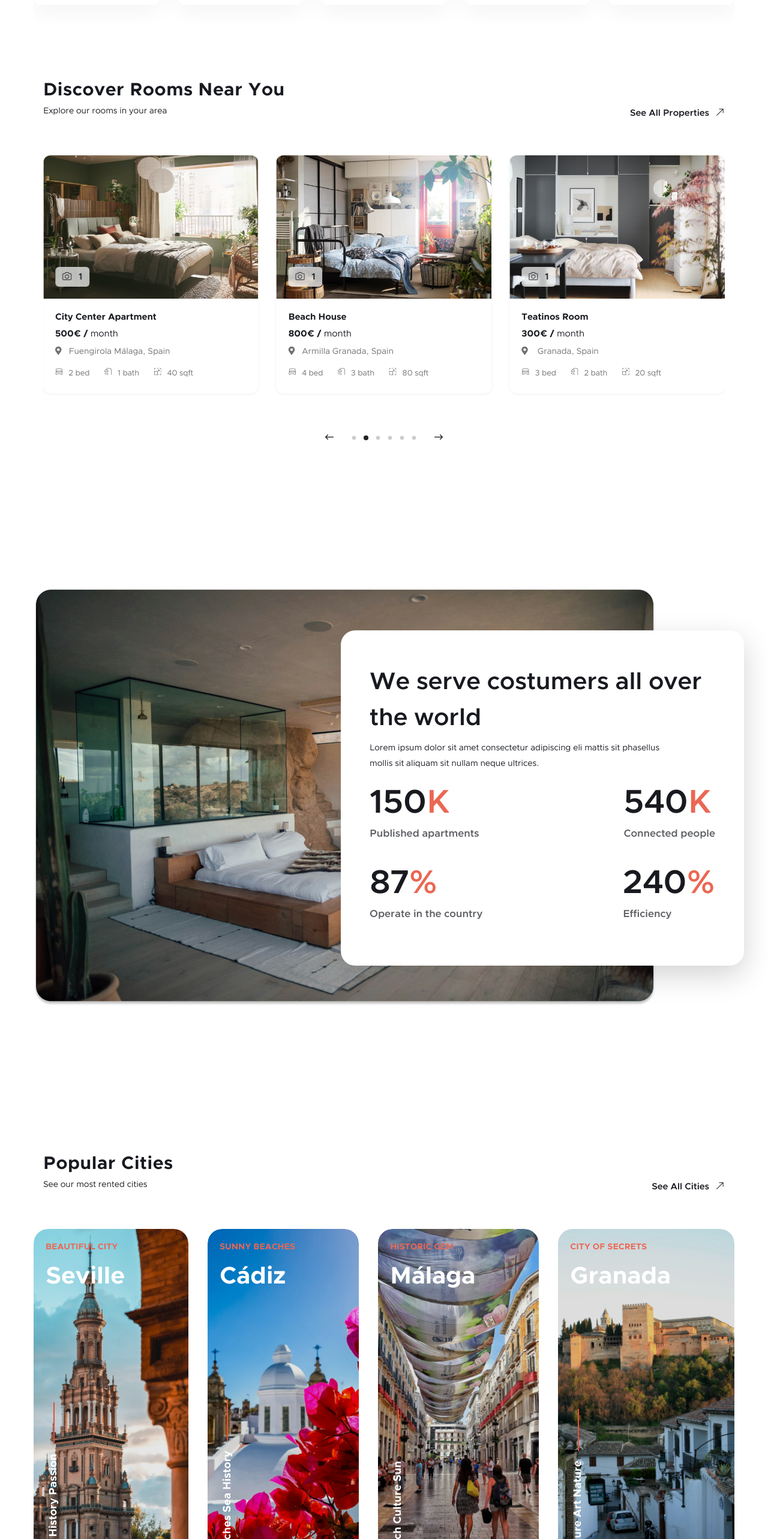
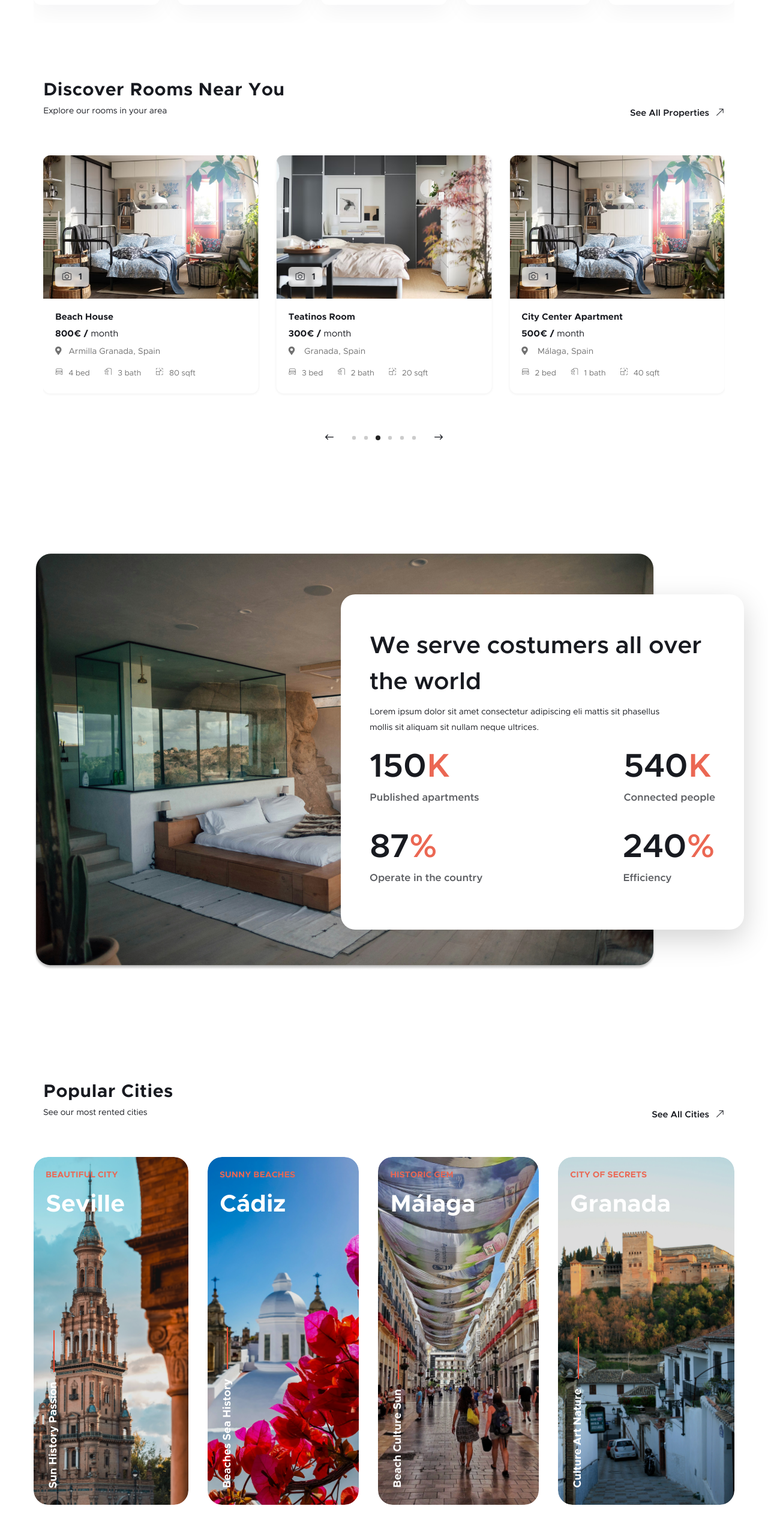
Before and after one commit to jmcamposdev/shareLive, a React (Vite) app in the folder frontend/: page / in a window 1280 px wide. Shown: the part 960-3526 px from the top of the page at 60% size. Built offline with nearby package versions, Linux system fonts and the light colour scheme.

Commit message:
Update styles and padding in PopularCities, Statistics, and RoomsNearYou components

```diff
--- a/frontend/src/components/Home/PopularCities/PopularCities.jsx
+++ b/frontend/src/components/Home/PopularCities/PopularCities.jsx
@@ -4,7 +4,7 @@ import CityCard from './CityCard/CityCard'
 
 const PopularCities = () => {
   return (
-    <section className='pt120 pb60 pb30-md bgc-white'>
+    <section className='pt90 pb90 bgc-white'>
       <div className='container mx-auto sm:px-4'>
         <div className='flex flex-wrap justify-between  items-center' data-aos='fade-up'>
           <div className='lg:w-3/4 w-auto pr-4 pl-4'>
--- a/frontend/src/components/Home/Statistics/Statistics.jsx
+++ b/frontend/src/components/Home/Statistics/Statistics.jsx
@@ -2,7 +2,7 @@ import StatisticsImage from '../../../assets/img/home/statistics.png'
 
 const Statistics = () => {
   return (
-    <section className='pt120 pb120 pb30-md bgc-white'>
+    <section className='pt90 pb90 bgc-white'>
       <div className='container mx-auto sm:px-4 relative flex items-center justify-between flex-col lg:flex-row gap-6 lg:gap-0'>
         <img src={StatisticsImage} alt='' />
         <div className='lg:absolute  bg-white right-0 px-12 py-14 w-full lg:max-w-2xl shadow-lg rounded-3xl gap-6 lg:gap-0'>
--- a/frontend/src/components/RoomsNearYou/RoomsNearYou.jsx
+++ b/frontend/src/components/RoomsNearYou/RoomsNearYou.jsx
@@ -5,7 +5,7 @@ import RoomPagination from '../common/RoomSlider/RoomPagination'
 
 const RoomsNearYou = () => {
   return (
-    <section className='pt0 pb120 pb30-md bgc-white'>
+    <section className='pt0 pb90 bgc-white'>
       <div className='container mx-auto sm:px-4'>
         <div className='flex flex-wrap justify-between  items-center' data-aos='fade-up'>
           <div className='lg:w-3/4 w-auto pr-4 pl-4'>
```
